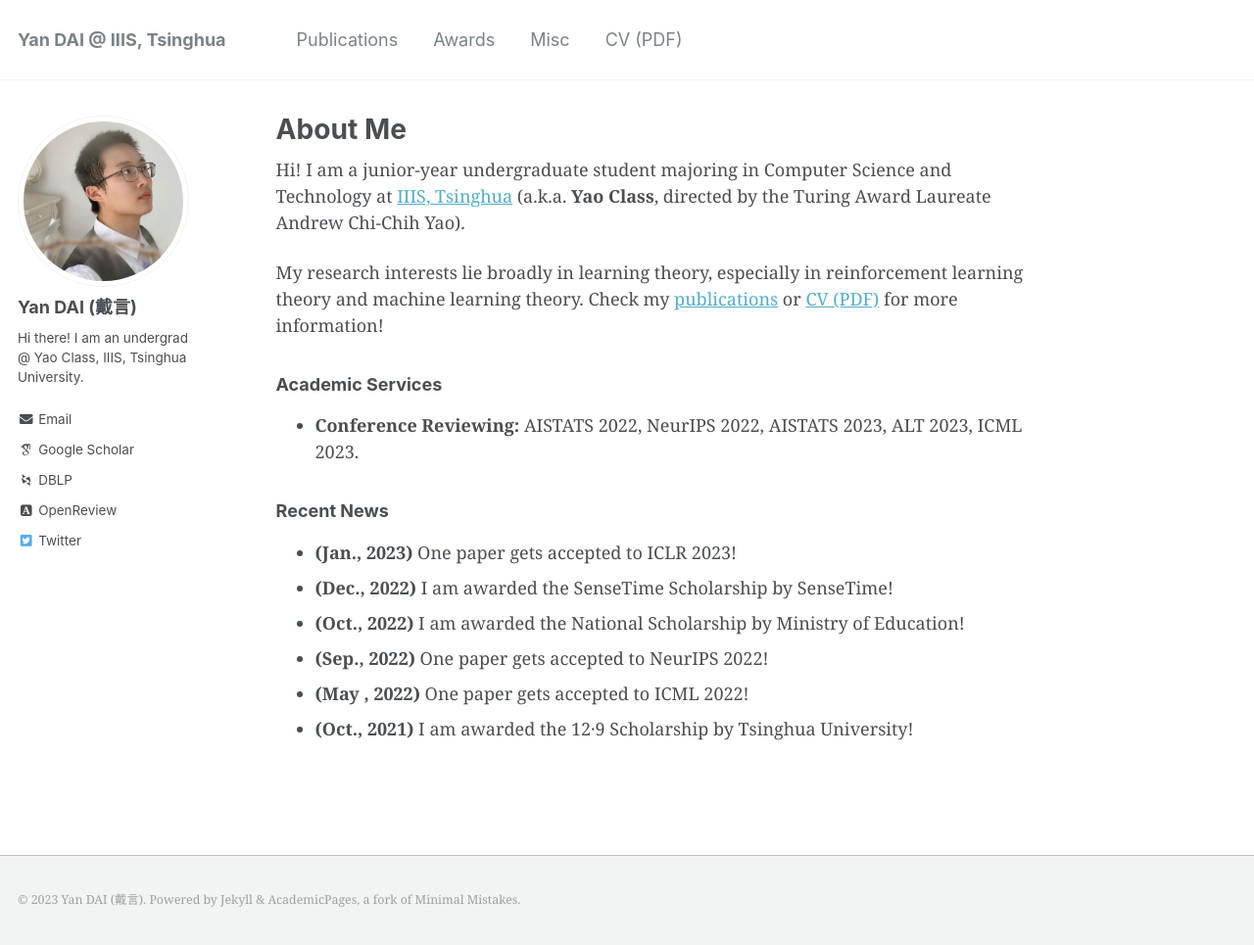
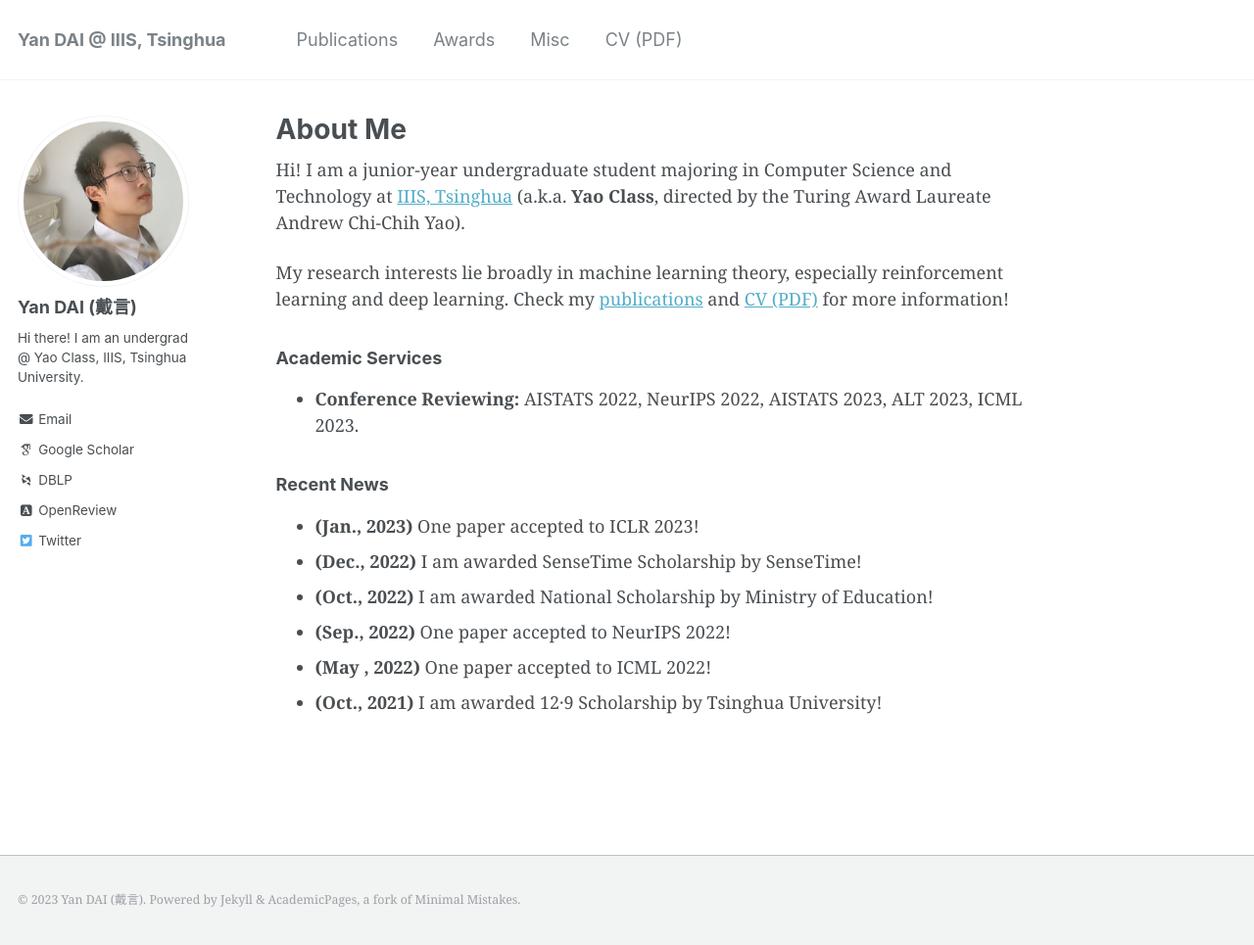
Before and after one commit to yandaichn/yandaichn.github.io, a Jekyll site: the page built from _pages/about.md, in a window 1280 px wide and 965 px high. Shown: the whole window at 98% size. Built offline with Jekyll 4.4.1, drawn with Linux system fonts in a browser that asks for light colours; some web fonts are replaced.

Commit message:
Update CV

```diff
--- a/_pages/about.md
+++ b/_pages/about.md
@@ -10,15 +10,15 @@ redirect_from:
 
 Hi! I am a junior-year undergraduate student majoring in Computer Science and Technology at [IIIS, Tsinghua](https://iiis.tsinghua.edu.cn/en/) (a.k.a. **Yao Class**, directed by the Turing Award Laureate Andrew Chi-Chih Yao).
 
-My research interests lie broadly in learning theory, especially in reinforcement learning theory and machine learning theory. Check my [publications](publications) or [CV (PDF)](CV_Yan.pdf) for more information!
+My research interests lie broadly in machine learning theory, especially reinforcement learning and deep learning. Check my [publications](publications) and [CV (PDF)](CV_Yan.pdf) for more information!
 
 ### Academic Services
 * **Conference Reviewing:** AISTATS 2022, NeurIPS 2022, AISTATS 2023, ALT 2023, ICML 2023.
 
 ### Recent News
-* **(Jan., 2023)** One paper gets accepted to ICLR 2023!
-* **(Dec., 2022)** I am awarded the SenseTime Scholarship by SenseTime!
-* **(Oct., 2022)** I am awarded the National Scholarship by Ministry of Education!
-* **(Sep., 2022)** One paper gets accepted to NeurIPS 2022!
-* **(May , 2022)** One paper gets accepted to ICML 2022!
-* **(Oct., 2021)** I am awarded the 12·9 Scholarship by Tsinghua University!
+* **(Jan., 2023)** One paper accepted to ICLR 2023!
+* **(Dec., 2022)** I am awarded SenseTime Scholarship by SenseTime!
+* **(Oct., 2022)** I am awarded National Scholarship by Ministry of Education!
+* **(Sep., 2022)** One paper accepted to NeurIPS 2022!
+* **(May , 2022)** One paper accepted to ICML 2022!
+* **(Oct., 2021)** I am awarded 12·9 Scholarship by Tsinghua University!
```
Also changed, not shown: _pages/awards.md (+3 -3 lines), _pages/publications.md (+2 -2 lines), 1 other file.
